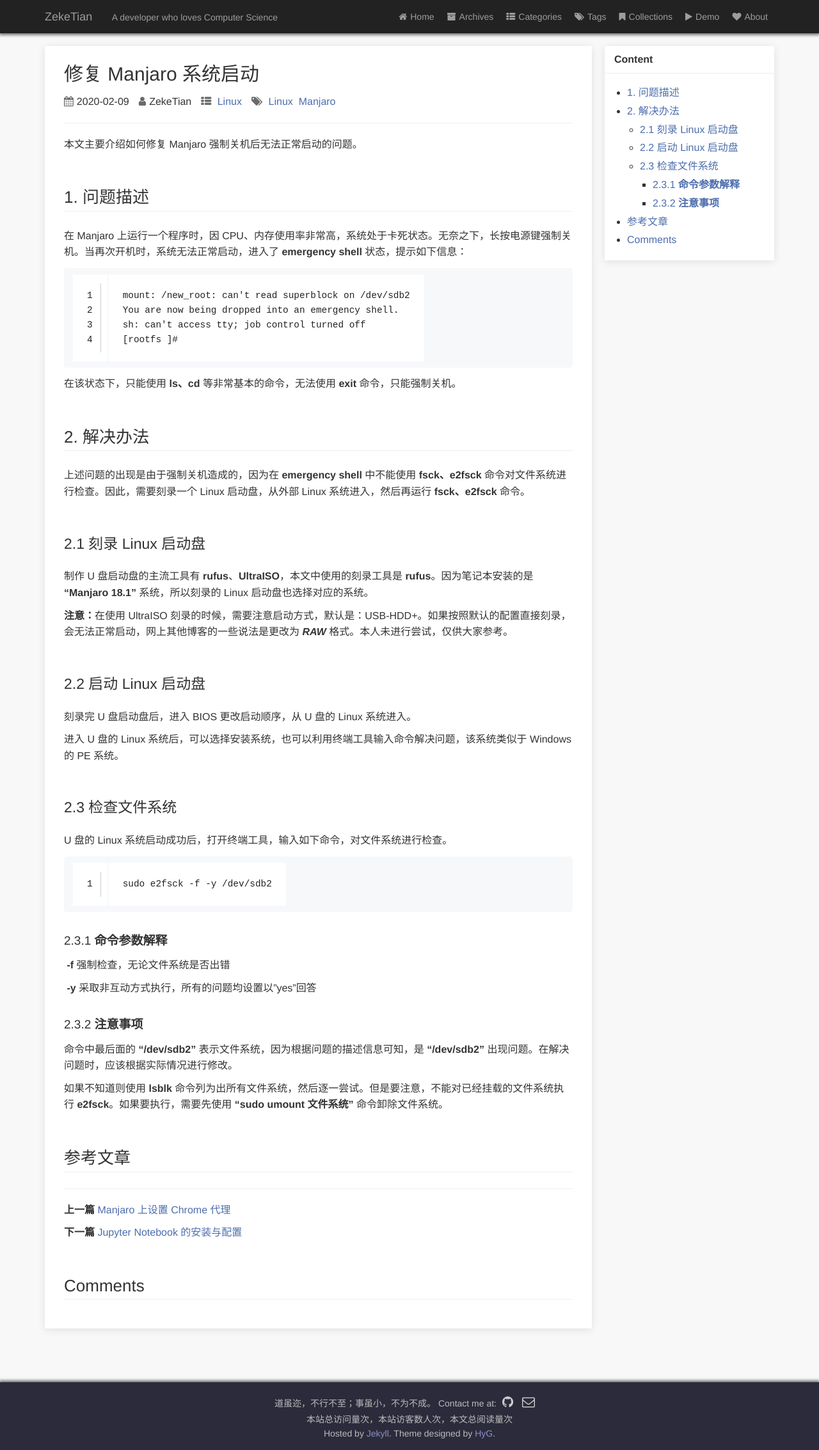
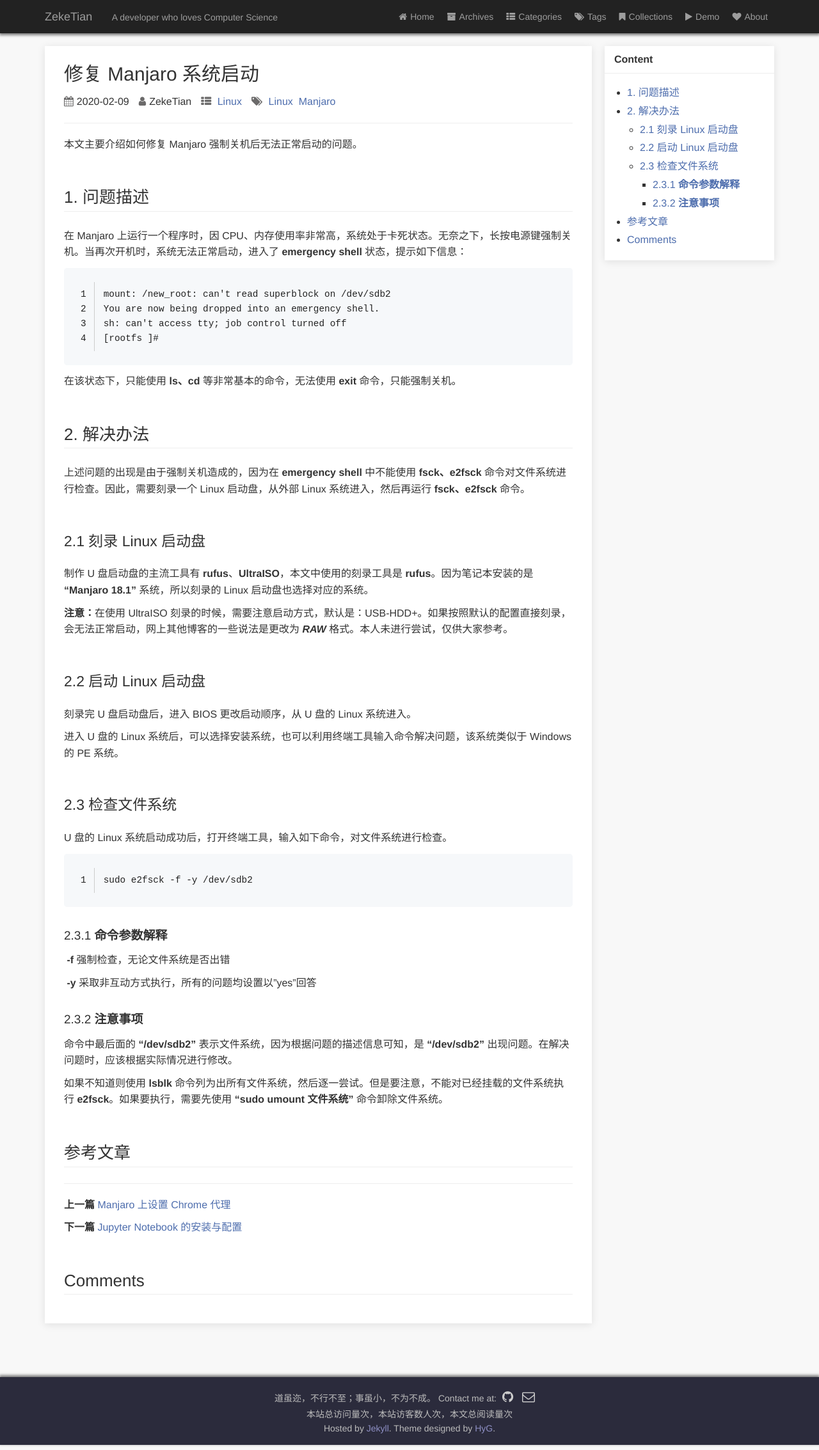
Before and after one commit to ZekeTian/zeketian-blog, a Jekyll site: the page built from _posts/2020-2-9-repair-manjaro-boot-error.md, in a window 1280 px wide. Shown: the whole page at 64% size. Built offline with Jekyll 4.4.1, drawn with Linux system fonts in a browser that asks for light colours; comment, search, counter and statistics services are not loaded; a style sheet for code colours, icons or effects is not loaded.

Commit message:
change style

```diff
--- a/_sass/rouge-github.scss
+++ b/_sass/rouge-github.scss
@@ -14,15 +14,20 @@ pre {
         color:#222;
         border: none;
         background-color: transparent; /* 多行代码时，清除单行代码的背景 */
-        > table {
+        table {
             background-color: transparent;
             border: none;
             margin: 0px;
             border-collapse: unset;
-            .tr {
-                background-color: transparent;
+            tr {
+                &:nth-of-type(2n+1) {
+                    background-color: transparent;
+                }
+                &:nth-of-type(2n) {
+                    background-color: transparent;
+                }
             }
-            .td {
+            td {
                 padding: 0;
             }
         }
```
